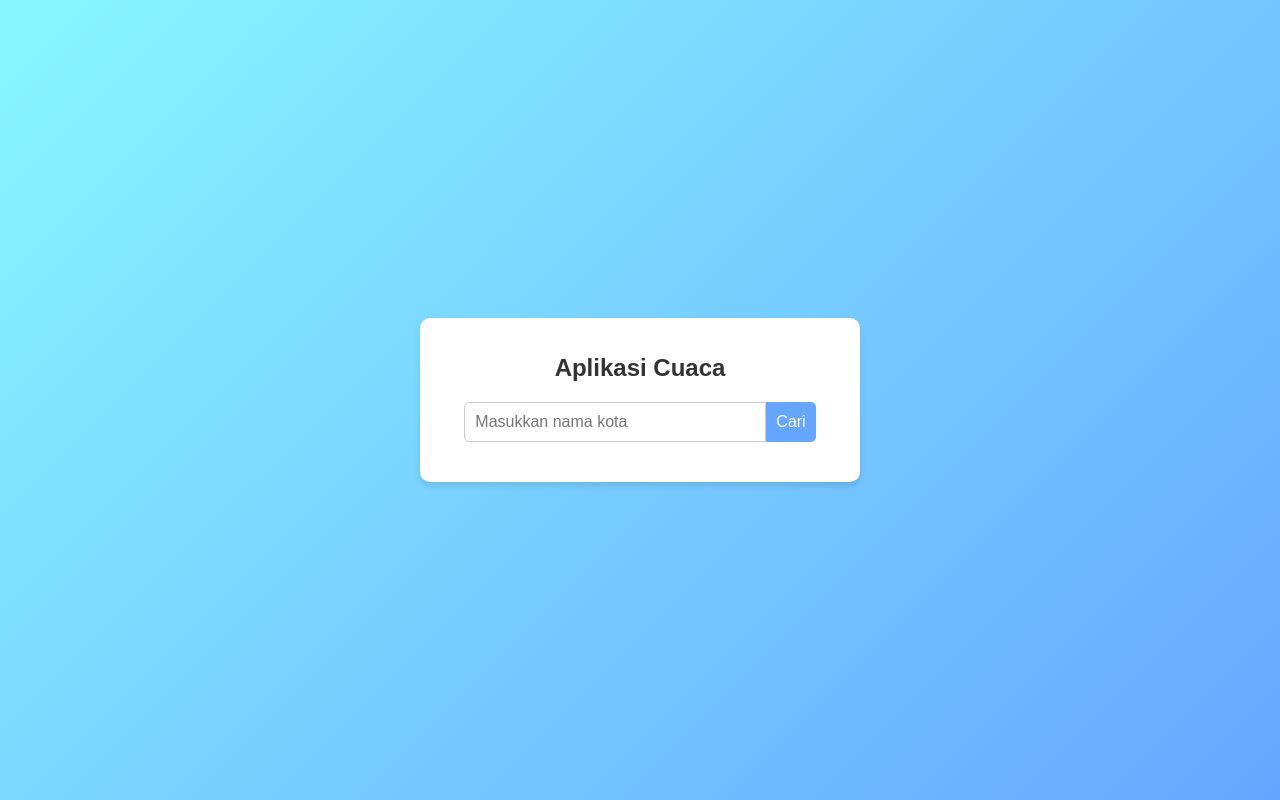
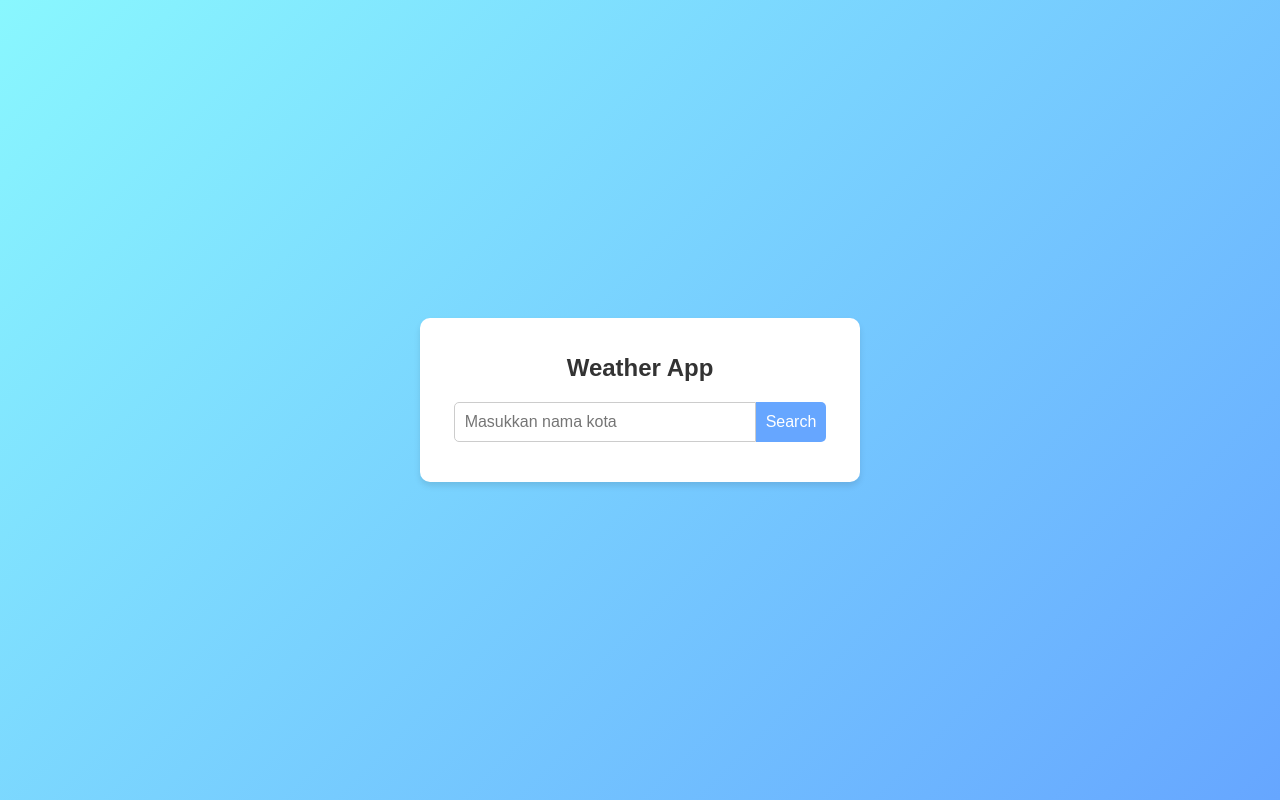
Before and after one commit to UrvShadow/weather-app, a plain HTML site: page index.html in a window 1280 px wide. Drawn offline with Linux system fonts and the light colour scheme.

Commit message:
Update index.html

```diff
--- a/index.html
+++ b/index.html
@@ -3,15 +3,15 @@
 <head>
     <meta charset="UTF-8">
     <meta name="viewport" content="width=device-width, initial-scale=1.0">
-    <title>Aplikasi Cuaca</title>
+    <title>Weather App</title>
     <link rel="stylesheet" href="style.css">
 </head>
 <body>
     <div class="container">
-        <h1>Aplikasi Cuaca</h1>
+        <h1>Weather App</h1>
         <div class="input-group">
             <input type="text" id="city" placeholder="Masukkan nama kota" autocomplete="off" />
-            <button id="getWeather" type="button">Cari</button>
+            <button id="getWeather" type="button">Search</button>
         </div>
         <div id="weather" class="hidden">
             <h2 id="location"></h2>
```
